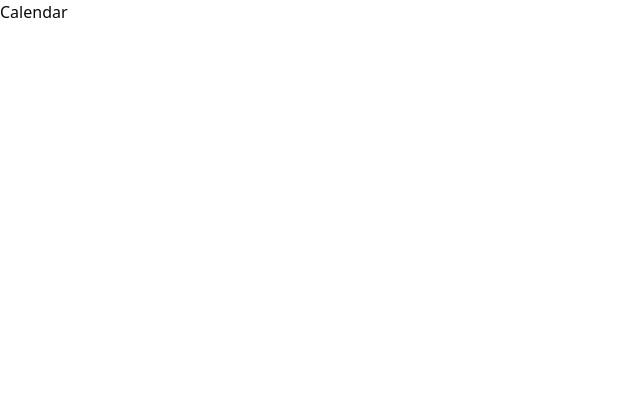
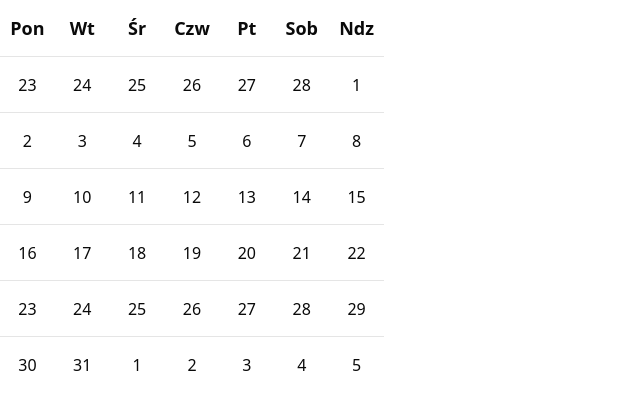
Before and after one commit to misiek869/Miasto_Pracownia_Foundation_Website, a Next.js app: page /kalendarz in a window 1280 px wide. Shown: the top 410 px of the page, without its empty margins (0-640 px from the left). Built offline with nearby package versions, Linux system fonts and the light colour scheme; a web font is replaced by a local one.

Commit message:
create first calendar look

```diff
--- a/app/(root)/kalendarz/page.tsx
+++ b/app/(root)/kalendarz/page.tsx
@@ -1,5 +1,11 @@
+import Calendar from '@/components/Calendar'
+
 const CalendarPage = () => {
-	return <>Calendar</>
+	return (
+		<>
+			<Calendar />
+		</>
+	)
 }
 
 export default CalendarPage
--- a/components/Calendar.tsx
+++ b/components/Calendar.tsx
@@ -1,18 +1,5 @@
 import { generateDate } from '@/utils'
-import {
-	add,
-	eachDayOfInterval,
-	endOfMonth,
-	format,
-	getDay,
-	isEqual,
-	isSameDay,
-	isSameMonth,
-	isToday,
-	parse,
-	parseISO,
-	startOfToday,
-} from 'date-fns'
+import { v4 as uuidv4 } from 'uuid'
 
 const events = [
 	{
@@ -58,7 +45,34 @@ const events = [
 ]
 
 const Calendar = () => {
-	return <div className='w-96 h-96'>{generateDate.map(day)}</div>
+	const days = ['Pon', 'Wt', 'Śr', 'Czw', 'Pt', 'Sob', 'Ndz']
+
+	return (
+		<div className='w-96 h-96'>
+			<div className='w-full grid grid-cols-7 text-lg font-semibold'>
+				{days.map((day, index) => {
+					return (
+						<h1 className='h-14 grid place-content-center' key={index}>
+							{day}
+						</h1>
+					)
+				})}
+			</div>
+			<div className='w-full grid grid-cols-7'>
+				{generateDate().map(day => {
+					const { date, currentMonth, today } = day
+
+					return (
+						<div
+							key={uuidv4()}
+							className='h-14 border-t grid place-content-center'>
+							<h1>{date.date()}</h1>
+						</div>
+					)
+				})}
+			</div>
+		</div>
+	)
 }
 
 export default Calendar
--- a/package.json
+++ b/package.json
@@ -22,7 +22,8 @@
     "react-dom": "^19.0.0",
     "react-icons": "^5.5.0",
     "tailwind-merge": "^3.0.2",
-    "tw-animate-css": "^1.2.4"
+    "tw-animate-css": "^1.2.4",
+    "uuid": "^11.1.0"
   },
   "devDependencies": {
     "@eslint/eslintrc": "^3",
--- a/utils/index.ts
+++ b/utils/index.ts
@@ -3,7 +3,7 @@ import dayjs, { Dayjs } from 'dayjs'
 export const generateDate = (
 	month: number = dayjs().month(),
 	year: number = dayjs().year()
-): Dayjs[] => {
+): { currentMonth: boolean; date: Dayjs; today?: boolean }[] => {
 	const firstDateOfMOnth = dayjs().year(year).month(month).startOf('month')
 	const lastDateOfMOnth = dayjs().year(year).month(month).endOf('month')
 
@@ -18,7 +18,13 @@ export const generateDate = (
 
 	// generate current date
 	for (let i = firstDateOfMOnth.date(); i <= lastDateOfMOnth.date(); i++) {
-		arrayOfDate.push(firstDateOfMOnth.date(i))
+		arrayOfDate.push({
+			currentMonth: true,
+			date: firstDateOfMOnth.date(i),
+			today:
+				firstDateOfMOnth.date(i).toDate().toDateString() ===
+				dayjs().toDate.toString(),
+		})
 	}
 
 	const remaining = 42 - arrayOfDate.length
@@ -27,7 +33,7 @@ export const generateDate = (
 		i <= lastDateOfMOnth.date() + remaining;
 		i++
 	) {
-		arrayOfDate.push({ currentMont: false, date: lastDateOfMOnth.date(i) })
+		arrayOfDate.push({ currentMonth: false, date: lastDateOfMOnth.date(i) })
 	}
 
 	return arrayOfDate
```
Also changed, not shown: utils/cn.ts (added), 1 other file (tests, documents, lock files or other folders).
